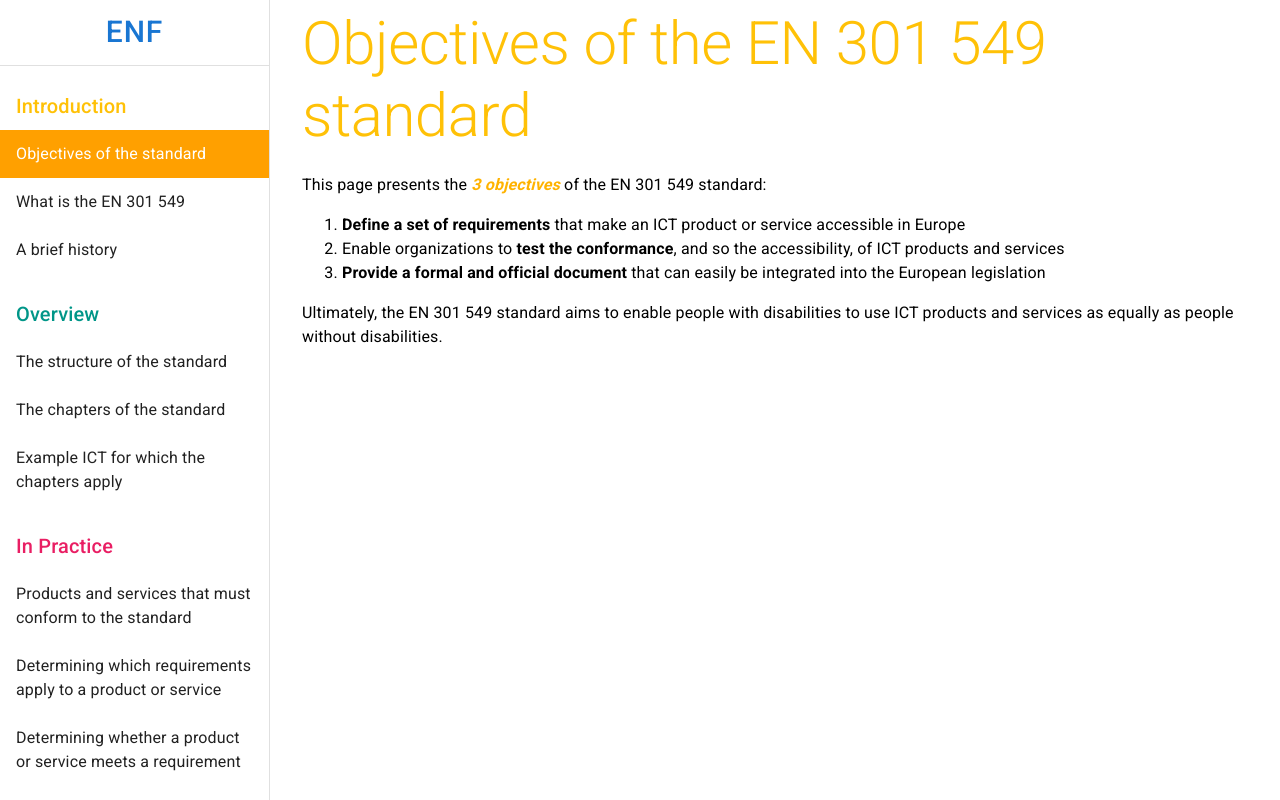
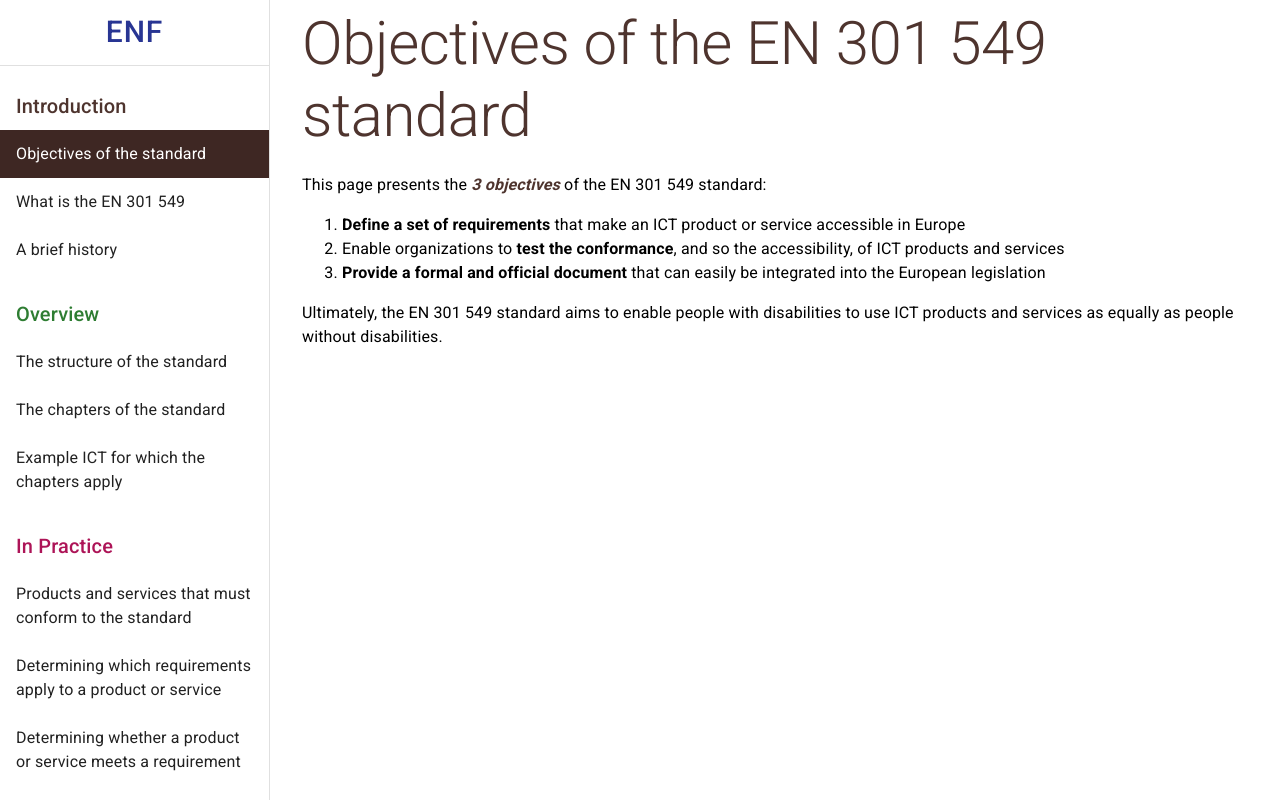
Before and after one commit to cyprienroche/ENF, a React (Create React App) app: page /ENF/objectives in a window 1280 px wide. Built offline with nearby package versions, Linux system fonts and the light colour scheme.

Commit message:
Fix accessibility issues with color

```diff
--- a/src/components/Layout.js
+++ b/src/components/Layout.js
@@ -18,7 +18,7 @@ const selectedPageStyle = (section) => {
     color: 'white',
     '&:hover': {
       bgcolor: section.theme.palette.primary.light,
-      color: 'black',
+      color: 'white',
     },
     // 'text-decoration': 'underline',
     }
--- a/src/components/Theme.js
+++ b/src/components/Theme.js
@@ -1,38 +1,62 @@
 import { createTheme } from '@mui/material/styles'
-import { amber, teal, pink, purple, grey } from '@mui/material/colors'
+import { brown, pink, purple, grey, green, indigo } from '@mui/material/colors'
 
   const commonSettings = {
     typography: {
       subtitle1: {
-        color: grey[500],
+        color: grey[800],
         fontStyle: 'italic',
         fontSize: 22,
       }
     }
   }
 
-  export const globalTheme = createTheme({}, commonSettings);
+  export const globalTheme = createTheme({
+    palette: {
+      primary: {
+        light: indigo[700],
+        main: indigo[800],
+        dark: indigo[900],
+      }
+    }
+  }, commonSettings);
 
   export const introTheme = createTheme({
     palette: {
-      primary: amber
+      primary: {
+        light: brown[700],
+        main: brown[800],
+        dark: brown[900],
+      }
     }
   }, commonSettings);
 
   export const overviewTheme = createTheme({
     palette: {
-      primary: teal
+      primary: {
+        light: green[800],
+        main: green[800],
+        dark: green[900],
+      }
     }
   }, commonSettings);
 
   export const inpracticeTheme = createTheme({
     palette: {
-      primary: pink
+      primary: {
+        light: pink[700],
+        main: pink[800],
+        dark: pink[900],
+      }
     }
   }, commonSettings);
 
   export const furtherTheme = createTheme({
     palette: {
-      primary: purple
+      primary: {
+        light: purple[700],
+        main: purple[800],
+        dark: purple[900],
+      }
     }
   }, commonSettings);
--- a/src/index.css
+++ b/src/index.css
@@ -1,15 +1,15 @@
 .globalColor {
-    color:#1976d2;
+    color:#283593;
 }
 .introColor {
-    color:#ffb300;
+    color:#4e342e;
 }
 .overviewColor {
-    color: #00897b;
+    color: #2e7d32;
 }
 .inpracticeColor {
-    color: #d81b60;
+    color: #ad1457;
 }
 .furtherColor {
-    color: #8e24aa;
+    color: #6a1b9a;
 }
--- a/src/pages/Overview/Chapters.js
+++ b/src/pages/Overview/Chapters.js
@@ -29,7 +29,10 @@ export default function Chapters() {
       <Box textAlign='center' sx={{margin: 3}}>
         <img
           src={process.env.PUBLIC_URL + "/images/structure.jpg"}
-          alt="Structure of the EN 301 549 standard. Chapter 4 is about user needs and Chapters 5 to 13 are about the requirements."
+          alt="Structure of the EN 301 549 standard.
+          Chapter 4 is about user needs.
+          Chapters 5 to 13 are about the requirements.
+          Annex C is about testing whether a product or service meets a requirement."
           width="65%"
         />
       </Box>
```
